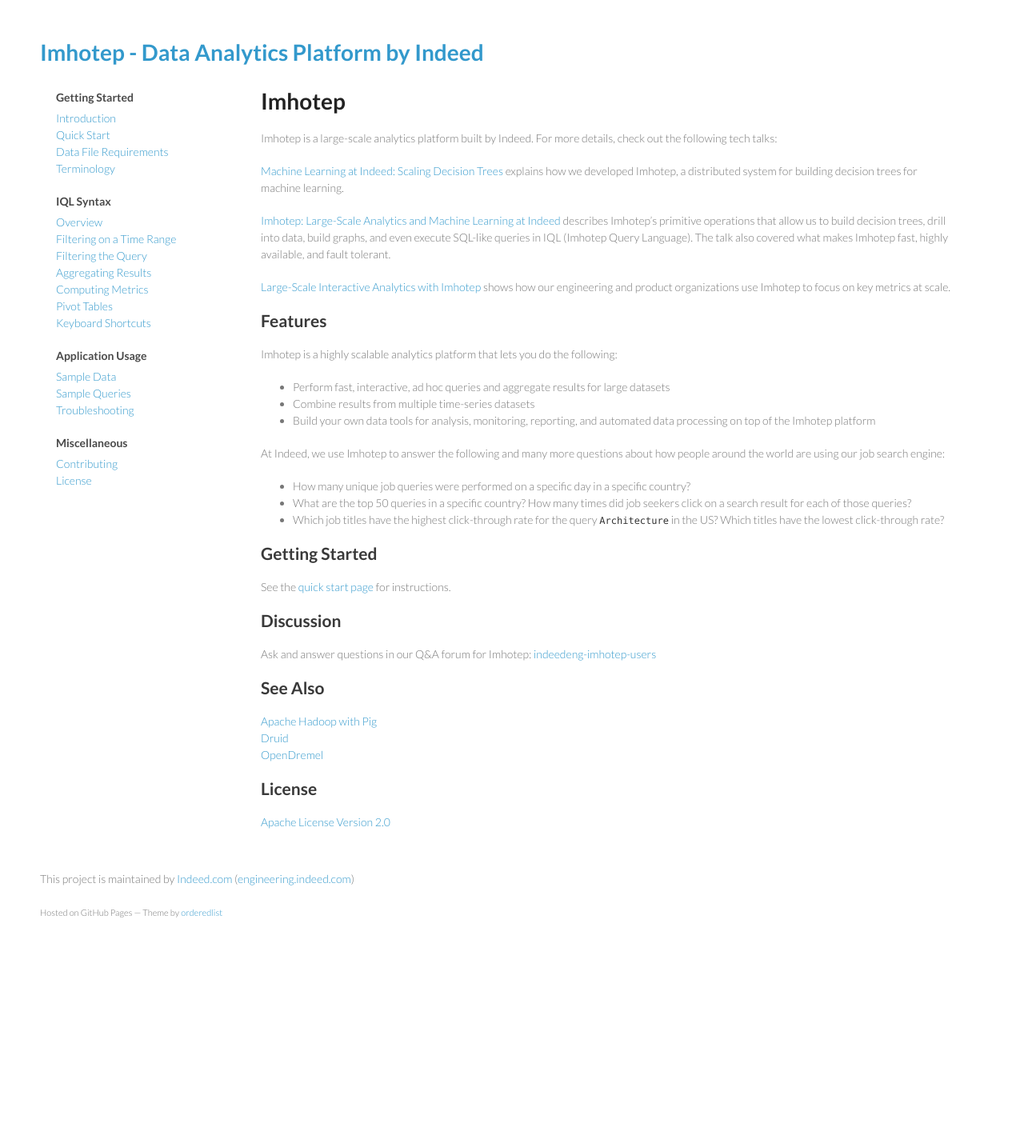
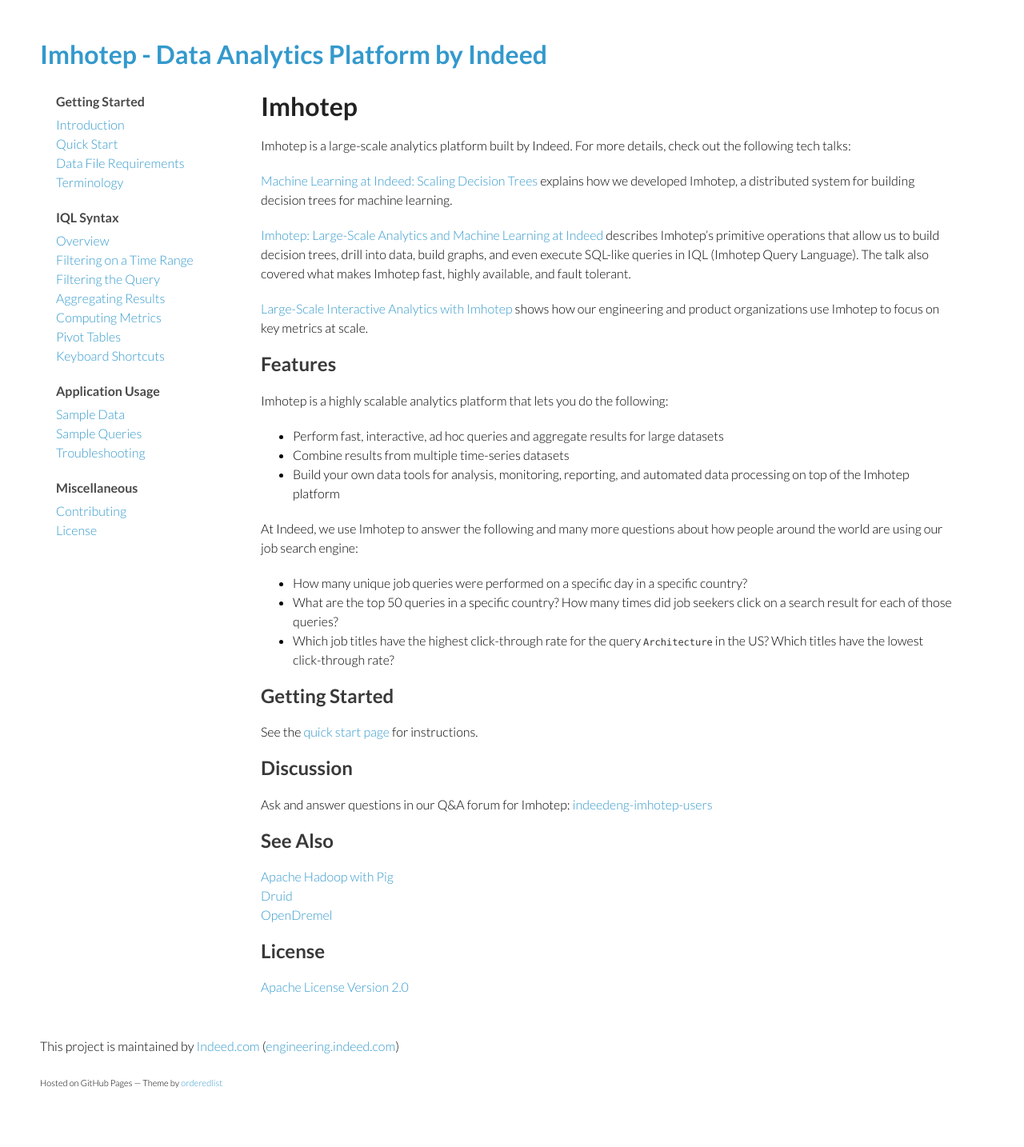
Before and after one commit to indeedeng/imhotep, a Jekyll site: the page built from index.md, in a window 1280 px wide. Shown: the whole page at 80% size. Built offline with Jekyll 4.4.1, drawn with Linux system fonts in a browser that asks for light colours; Markdown is read by kramdown in place of the engine named in the settings; before the commit the page ends 1220 px from its top, so only the background shows below that.

Commit message:
adjust default body font

```diff
--- a/assets/css/styles-minimalist.css
+++ b/assets/css/styles-minimalist.css
@@ -3,9 +3,9 @@
 
 body {
   padding:50px;
-  font:14px/1.5 Lato, "Helvetica Neue", Helvetica, Arial, sans-serif;
-  color:#777;
-  font-weight:300;
+  font:16px/1.5 Lato, "Helvetica Neue", Helvetica, Arial, sans-serif;
+  color:black;
+  font-weight:normal;
 }
 
 h1, h2, h3, h4, h5, h6 {
```
